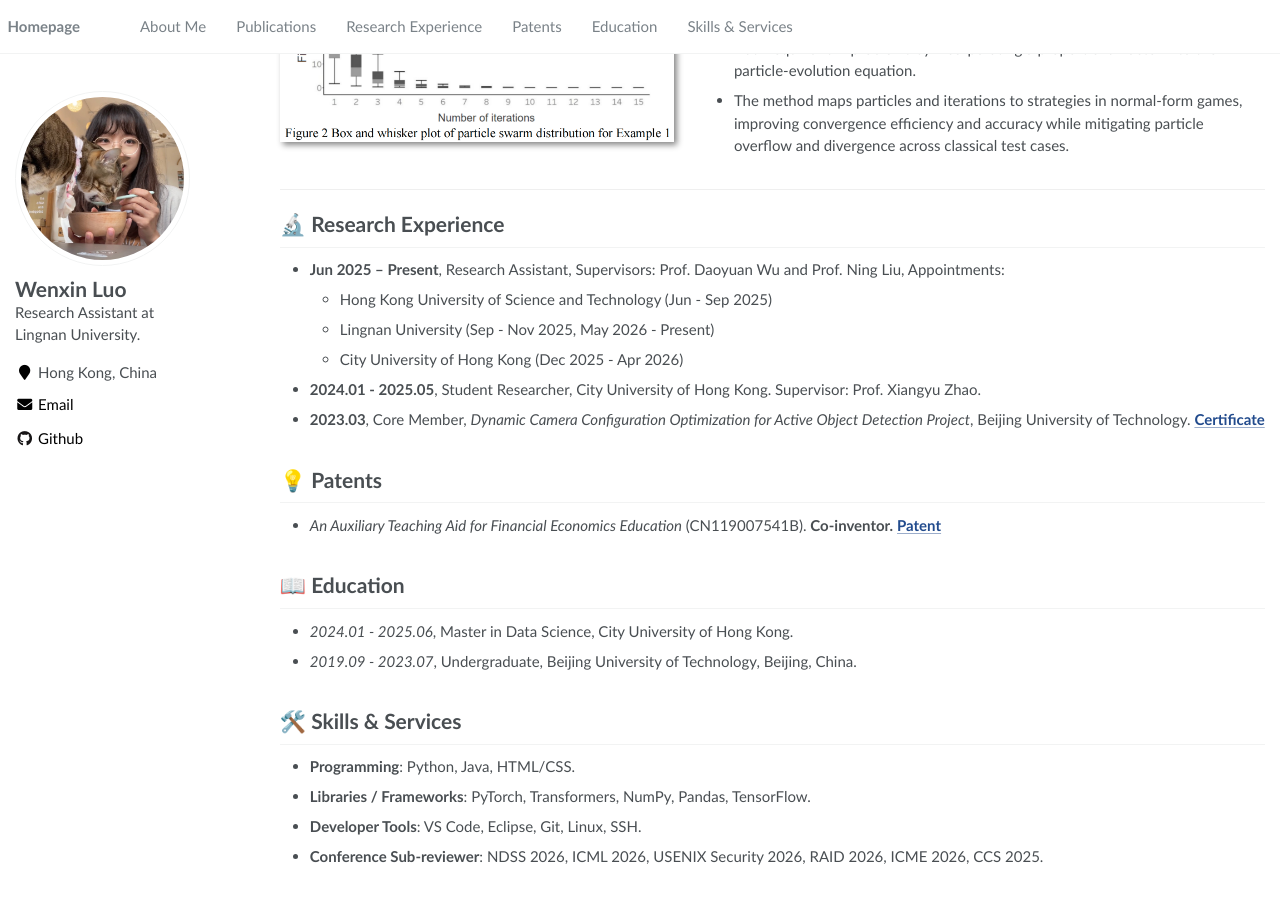
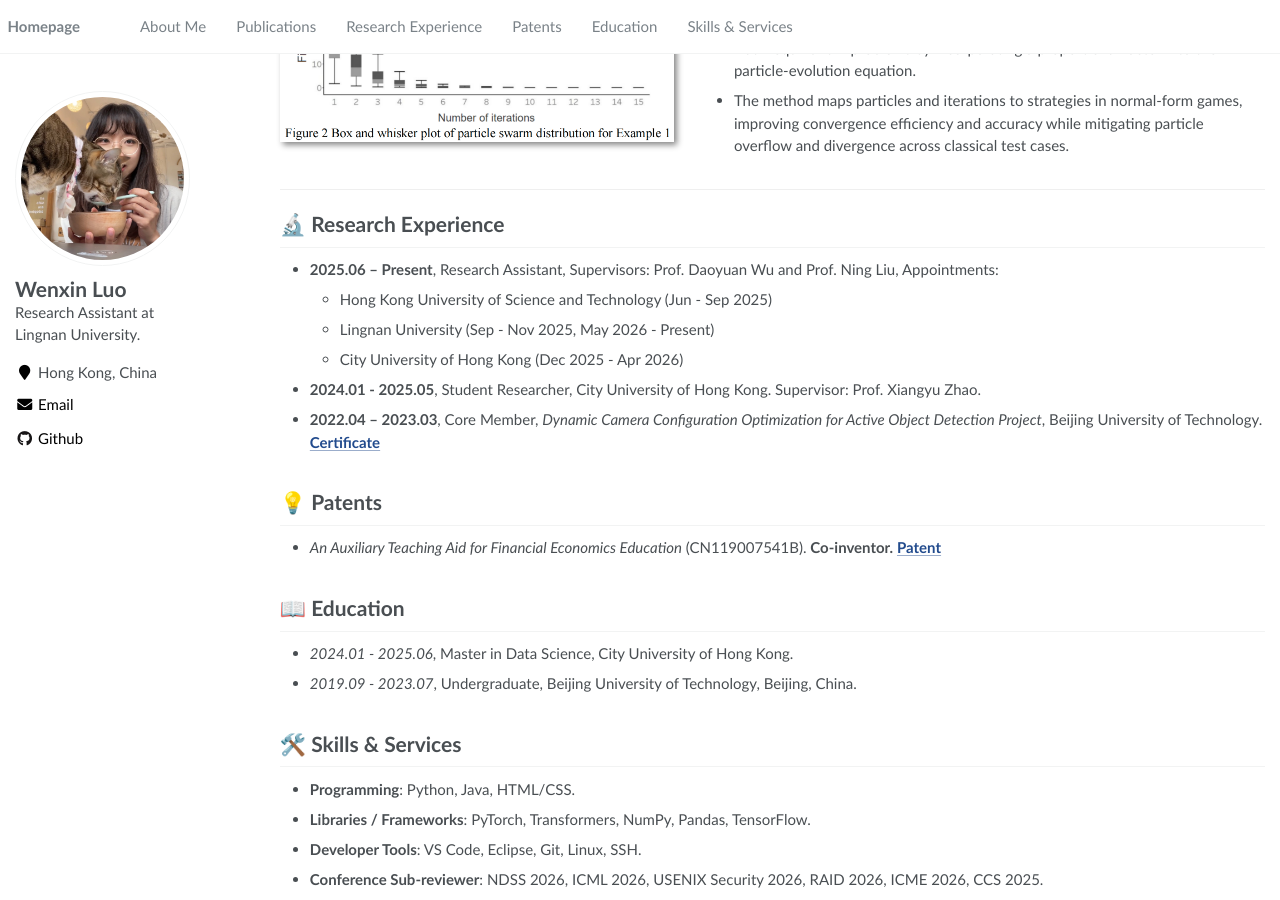
Before and after one commit to Wenxin-LU0/Wenxin-LU0.github.io, a Jekyll site: the page built from _pages/about.md, in a window 1280 px wide and 900 px high, scrolled down 1003 px. Built offline with Jekyll 4.4.1, drawn with Linux system fonts in a browser that asks for light colours.

Commit message:
change date

```diff
--- a/_pages/include/experience.md
+++ b/_pages/include/experience.md
@@ -2,7 +2,7 @@
 
 # 🔬 Research Experience
 
-  - **Jun 2025 – Present**, Research Assistant, Supervisors: Prof. Daoyuan Wu and Prof. Ning Liu, Appointments:
+  - **2025.06 – Present**, Research Assistant, Supervisors: Prof. Daoyuan Wu and Prof. Ning Liu, Appointments:
       - Hong Kong University of Science and Technology (Jun - Sep 2025)
       - Lingnan University (Sep - Nov 2025, May 2026 - Present)
       - City University of Hong Kong (Dec 2025 - Apr 2026)
@@ -19,7 +19,7 @@
   - Built a text classifier using CNN encoding and GCN feature propagation; the [dissertation]({{ '/pdf/Hierarchy_Feature_Representation_Model.pdf' | relative_url }}) received grade A.
 {% endcomment %}
 
-- **2023.03**, Core Member, *Dynamic Camera Configuration Optimization for Active Object Detection Project*, Beijing University of Technology. [Certificate]({{ '/pdf/Active_Object_Detection_Innovation_Project_Certificate.pdf' | relative_url }})
+- **2022.04 – 2023.03**, Core Member, *Dynamic Camera Configuration Optimization for Active Object Detection Project*, Beijing University of Technology. [Certificate]({{ '/pdf/Active_Object_Detection_Innovation_Project_Certificate.pdf' | relative_url }})
 
 {% comment %}
   - Contributed to the project *Dynamic Camera Configuration Optimization for Active Object Detection*, which received national-level project funding from the National Undergraduate Innovation and Entrepreneurship Training Program. [Certificate]({{ '/pdf/Active_Object_Detection_Innovation_Project_Certificate.pdf' | relative_url }})
```
